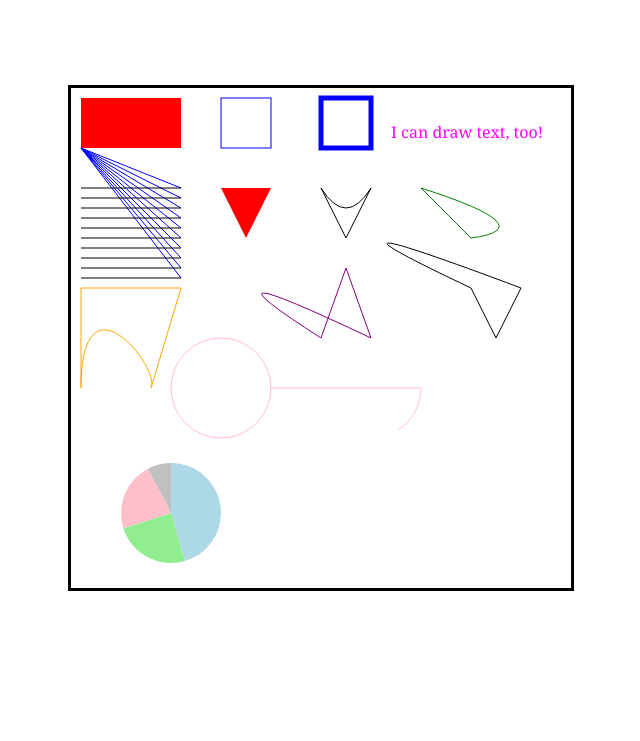
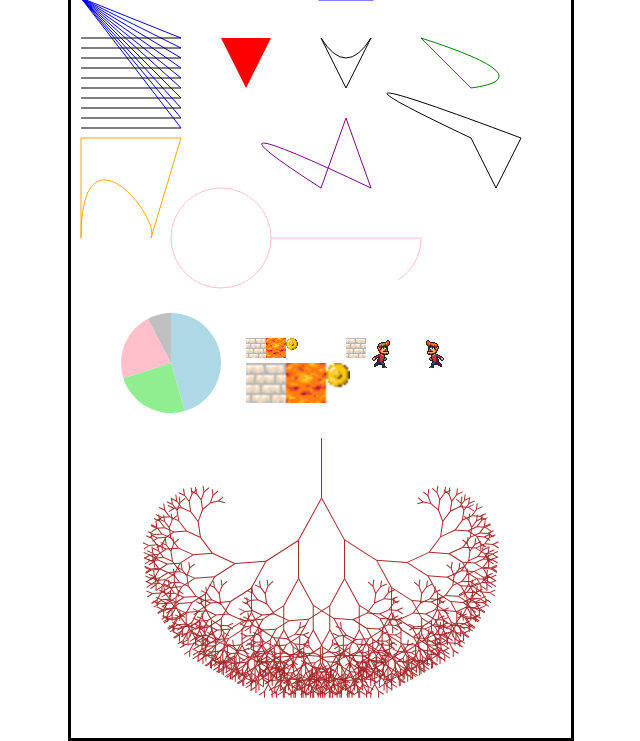
Before and after one commit to jeremyers1/Eloquent-Javascript, a plain HTML site: page Drawing on Canvas/index.html in a window 1280 px wide. Shown: the part 62-803 px from the top of the page, without its empty margins (319-959 px from the left). Drawn offline with Linux system fonts and the light colour scheme.

Commit message:
Add more canvas draw type examples

```diff
--- a/Drawing on Canvas/script.js
+++ b/Drawing on Canvas/script.js
@@ -3,7 +3,7 @@ let canvas = document.getElementById('canvas1');
 let ctx = canvas.getContext('2d');
 // if you have h/w css settings, MATCH them here
 // otherwise, anything inside the canvas will be skewed
-canvas.height = 500;
+canvas.height = 800;
 canvas.width = 500;
 
 ctx.fillStyle = 'red';
@@ -123,3 +123,73 @@ ctx.font = '12pt Georgia';
 ctx.fillStyle = 'fuchsia';
 ctx.fillText('I can draw text, too!', 320, 50);
 // can use text.Align and textBaseline to arrange text location
+
+//adding image to canvas
+let img = new Image();
+img.src = 'img/sprites.png';
+img.addEventListener('load', () => {
+	ctx.drawImage(img, 175, 400); // img.src, dx, dy
+	ctx.drawImage(img, 175, 425, 104, 40); // src, dx, dy, dw, dh
+	ctx.drawImage(img, 0, 0, 20, 40, 275, 400, 20, 40); // src, sx, sy, sw, sh, dx, dy, dw, dh
+});
+
+// to animate a sprite on canvas
+let sprite = new Image();
+sprite.src = 'img/player.png';
+let spriteW = 24;
+let spriteH = 30;
+sprite.addEventListener('load', () => {
+	let cycle = 0;
+	setInterval(() => {
+		ctx.clearRect(300, 400, spriteW, spriteH);
+		ctx.drawImage(sprite, cycle * spriteW, 0, spriteW, spriteH, 300, 400, spriteW, spriteH);
+		cycle = (cycle + 1) % 8; //cycles through first 8 frames of sprite (running)
+	}, 120);
+});
+
+// transformation using scale()
+// due to scaling, this causes images above to go off screen
+/* ctx.strokeStyle = 'blue';
+ctx.scale(3, 0.5);
+ctx.beginPath(0);
+ctx.arc(100, 800, 40, 0, 7);
+ctx.lineWidth = 3;
+ctx.stroke(); */
+
+function flipHorizontally(context, around) {
+	context.translate(around, 0);
+	context.scale(-1, 1); // for some reason, this flips BOTH calls to sprite, rather than just sprite2
+	// error is fixed by calling .save() and .restore() as found below... However, see note below function
+	context.translate(-around, 0);
+}
+// Furthermore, according to
+// https://stackoverflow.com/questions/8168217/html-canvas-how-to-draw-a-flipped-mirrored-image
+// it's insanely faster to just have a separate reversed sprite file
+
+let sprite2 = new Image();
+sprite2.src = 'img/player.png';
+let sprite2W = 24;
+let sprite2H = 30;
+sprite2.addEventListener('load', () => {
+	ctx.save();
+	flipHorizontally(ctx, 350 + sprite2W / 2);
+	ctx.drawImage(sprite2, 0, 0, sprite2W, sprite2H, 350, 400, sprite2W, sprite2H);
+	ctx.restore();
+});
+
+function branch(length, angle, scale) {
+	ctx.fillRect(0, 0, 1, length);
+	if (length < 8) return;
+	ctx.save();
+	ctx.translate(0, length);
+	ctx.rotate(-angle);
+	branch(length * scale, angle, scale);
+	ctx.rotate(2 * angle);
+	branch(length * scale, angle, scale);
+	ctx.restore();
+}
+ctx.fillStyle = 'brown';
+ctx.save();
+ctx.translate(250, 500);
+branch(60, 0.5, 0.8);
+ctx.restore();
--- a/Drawing on Canvas/style.css
+++ b/Drawing on Canvas/style.css
@@ -3,13 +3,13 @@ body {
 }
 #canvas1 {
 	/* this is from FreeCodeCamp... */
-  border: 3px solid black;
+	border: 3px solid black;
 	position: absolute;
 	left: 50%;
 	top: 50%;
 	transform: translate(-50%, -50%);
-  width: 500px;
-	height: 500px;
+	width: 500px;
+	height: 800px;
 }
 
 h2 {
```
